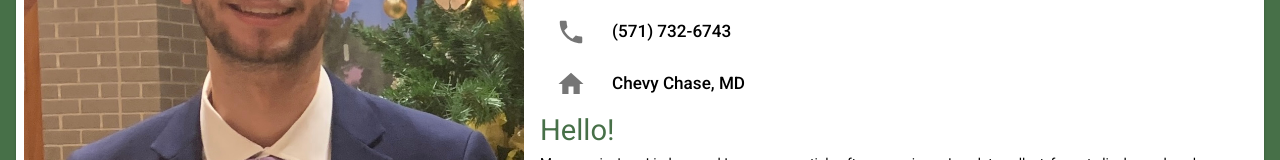
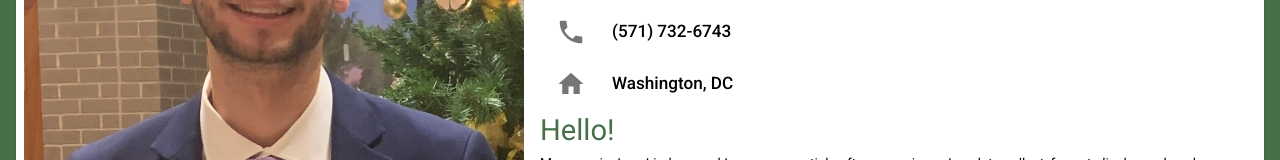
Before and after one commit to joeylindsay/joeylindsay.github.io, a React (Vite) app: page / in a window 1280 px wide. Shown: the part 328-488 px from the top of the page. Built offline with nearby package versions, Linux system fonts and the light colour scheme.

Commit message:
change location

```diff
--- a/app/HomePage.tsx
+++ b/app/HomePage.tsx
@@ -133,7 +133,7 @@ export const HomePage = (): JSX.Element => (
                   variant: 'h6',
                 }}
               >
-                Chevy Chase, MD
+                Washington, DC
               </ListItemText>
             </ListItem>
             <ListItemText
```
Also changed, not shown: 3 other files (tests, documents, lock files or other folders).
